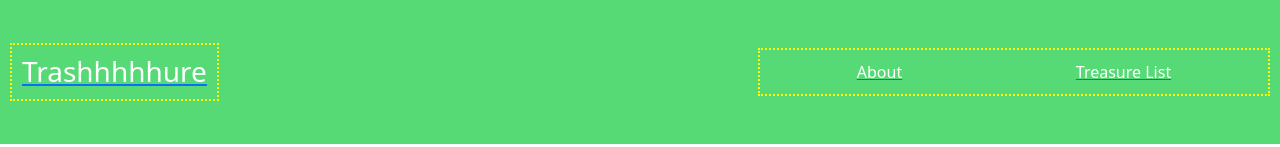
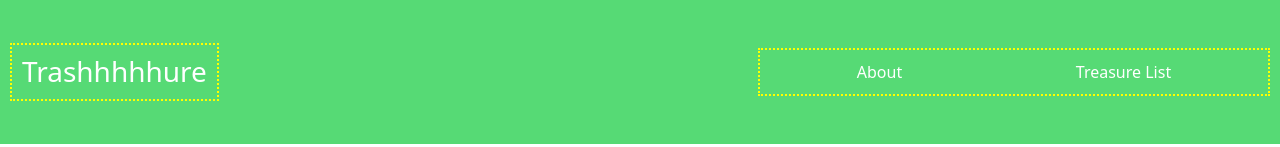
Before and after one commit to khodgesx/treasure-front, a React (Create React App) app: page /items in a window 1280 px wide. Shown: the top 147 px of the page. Built offline with nearby package versions, Linux system fonts and the light colour scheme; no server answers.

Commit message:
fixed link style issue

```diff
--- a/src/App.css
+++ b/src/App.css
@@ -17,6 +17,10 @@ nav{
   background: #56da75;
   color:white;
 }
+nav a{
+  text-decoration: none;
+  color:white;
+}
 
 .nav-links{
   width: 40%;
@@ -27,13 +31,9 @@ nav{
   border: dotted 2px yellow;
   padding: 10px;
   margin: 10px;
+}
 
-}
-nav .links{
-  color: white;
-  text-decoration: none;
 
-}
 #items-div{
   margin: 5px;
   font-size: 2vh;
--- a/src/nav.jsx
+++ b/src/nav.jsx
@@ -3,9 +3,7 @@ import './App.css';
 import {Link} from 'react-router-dom'
 
 const Nav=()=> {
-    // const navStyle = {
-    //     color:'white'
-    // }
+
   return (
     <div>
        <nav>
```
